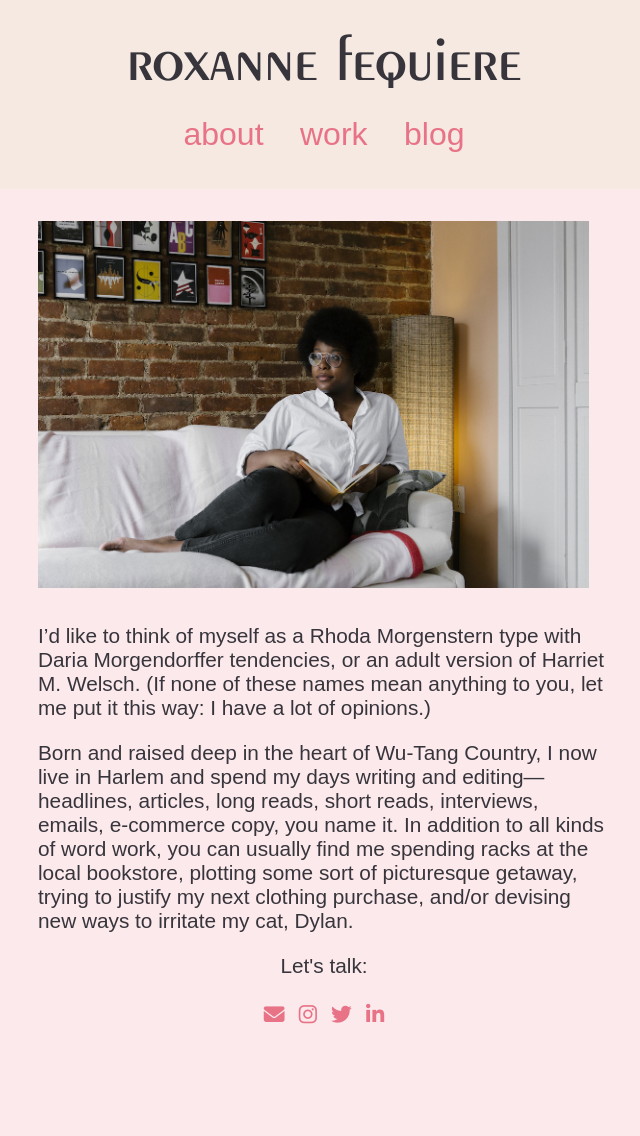
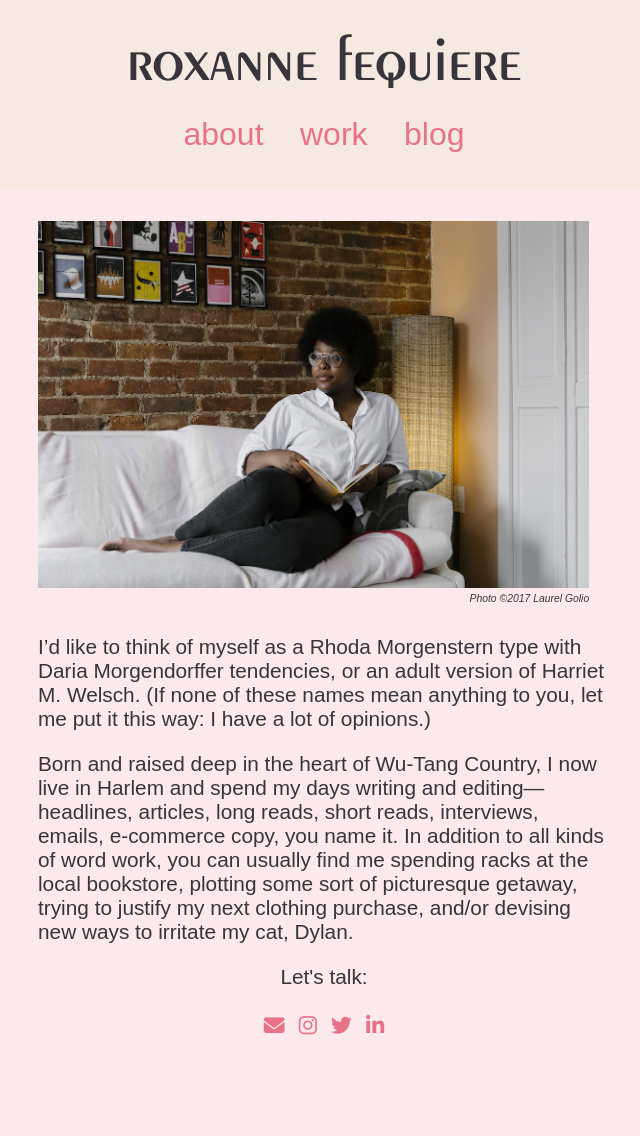
Before and after one commit to rjfequiere/rjfequiere.github.io, a Jekyll site: the page built from about.md, in a window 1280 px wide. Shown: the whole page, without its empty margins (316-956 px from the left). Built offline with Jekyll 4.4.1, drawn with Linux system fonts in a browser that asks for light colours; nearby versions of some CDN libraries; some web fonts are replaced.

Commit message:
Add photo credit

```diff
--- a/about.md
+++ b/about.md
@@ -8,6 +8,7 @@ redirect_from:
   <div class="info-item profile-pic">
     <div>
       <img src="/images/profile2.jpg">
+      <figcaption>Photo ©2017 Laurel Golio</figcaption>
     </div>
   </div>
   <div class="info-item">
--- a/style.css
+++ b/style.css
@@ -25,6 +25,12 @@ html, body {
   font-family: "prenton", sans-serif;
   font-size: 100%;
   background-color: #fbe9ec;
+}
+
+figcaption {
+  font-size: 0.5em;
+  font-style: italic;
+  text-align: right;
 }
 
 .site-header h1, .site-header h2 {
@@ -95,6 +101,7 @@ nav a {
   left: 0.5em;
   bottom: 0.2em;
   color: rgba(255, 255, 255, 0.5);
+  font-style: italic;
 }
 
 .site-header {
```
